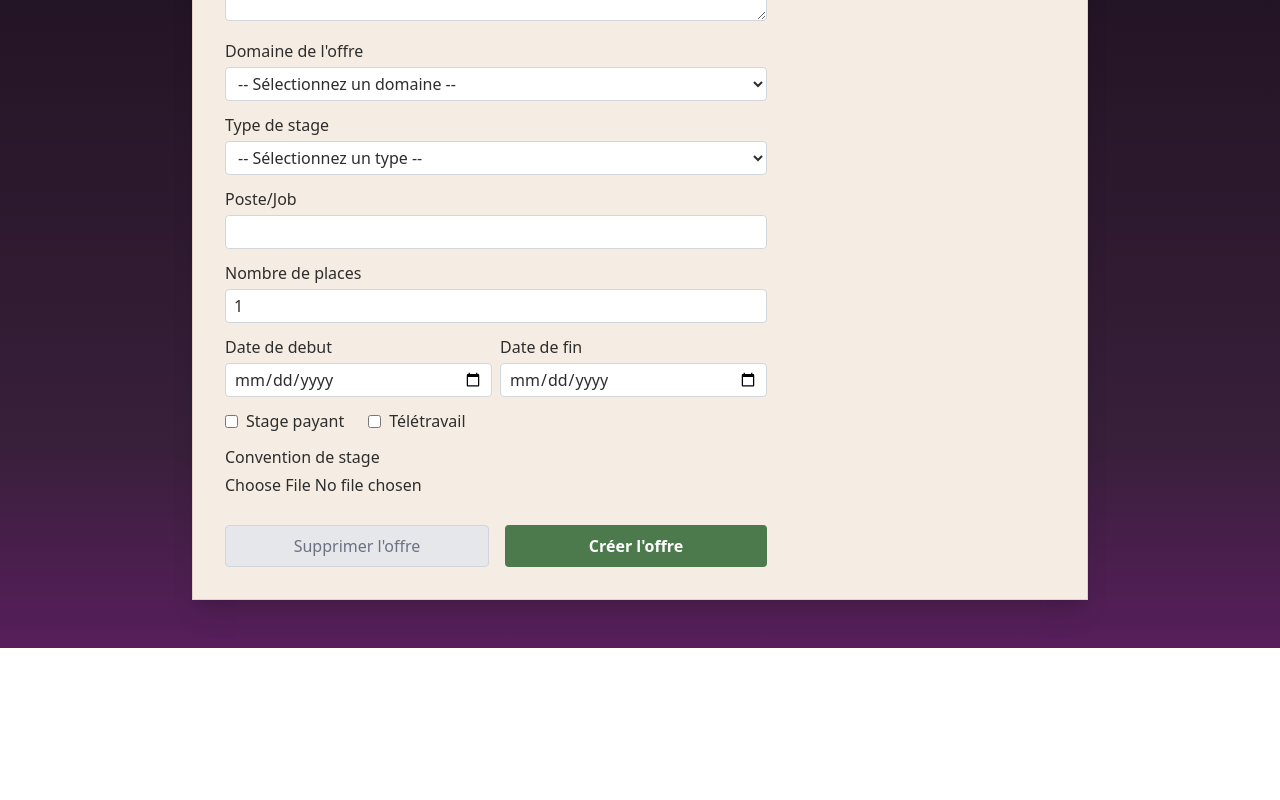
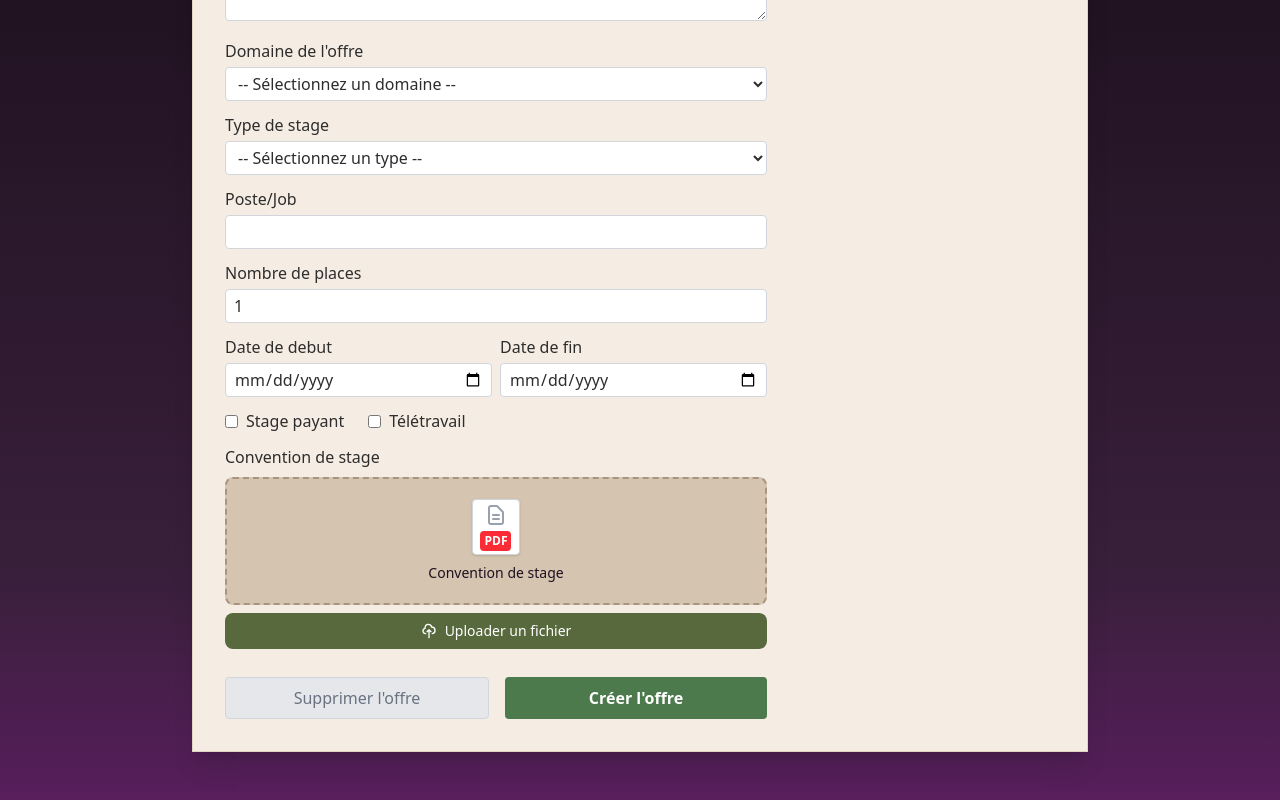
Before and after one commit to kengnidoriane/InternshipManagmentSystem_React, a React (Vite) app: page /entreprise/creer-offre in a window 1280 px wide. Shown: the part 436-1236 px from the top of the page. Before the commit the page ends 1084 px from the top, so only its background shows below. Built offline with nearby package versions, Linux system fonts and the light colour scheme; no server answers; sample sign-in values are in the browser's storage.

Commit message:
fix upload convention for enterprise

```diff
--- a/src/components/CreerOffreEntreprise.tsx
+++ b/src/components/CreerOffreEntreprise.tsx
@@ -285,13 +285,38 @@ const CreerOffreEntreprise: React.FC = () => {
                 </label>
               </div>
               <label className="font-medium">Convention de stage
-                <input id="pdfConvention" type="file" accept="application/pdf" onChange={handleFileChange} className="block mt-1" />
-                {pdfConvention && (
-                  <div className="mt-2 flex items-center gap-2">
-                    <img src="/pdf-icon.png" alt="PDF" className="w-12 h-12 object-contain border" />
-                    <span className="text-xs">{pdfConvention.name}</span>
+                <div className="mt-2">
+                  <div className="bg-[#d4c4b0] rounded-lg p-4 h-32 flex flex-col items-center justify-center border-2 border-dashed border-[#a89580]">
+                    <input
+                      id="pdfConvention"
+                      type="file"
+                      accept="application/pdf"
+                      onChange={handleFileChange}
+                      className="hidden"
+                    />
+                    <div className="cursor-pointer flex flex-col items-center" onClick={() => document.getElementById('pdfConvention')?.click()}>
+                      <div className="w-12 h-14 bg-white rounded border border-gray-300 flex flex-col items-center justify-center mb-2 shadow-sm">
+                        <svg className="w-6 h-6 text-gray-400 mb-1" fill="none" stroke="currentColor" viewBox="0 0 24 24">
+                          <path strokeLinecap="round" strokeLinejoin="round" strokeWidth={2} d="M9 12h6m-6 4h6m2 5H7a2 2 0 01-2-2V5a2 2 0 012-2h5.586a1 1 0 01.707.293l5.414 5.414a1 1 0 01.293.707V19a2 2 0 01-2 2z" />
+                        </svg>
+                        <div className="bg-red-500 text-white text-xs px-1 py-0.5 rounded font-bold">PDF</div>
+                      </div>
+                      <span className="text-sm text-[var(--color-dark)] font-medium text-center">
+                        {pdfConvention ? pdfConvention.name : 'Convention de stage'}
+                      </span>
+                    </div>
                   </div>
-                )}
+                  <button
+                    type="button"
+                    onClick={() => document.getElementById('pdfConvention')?.click()}
+                    className="w-full mt-2 bg-[var(--color-vert)] text-white py-2 px-4 rounded-lg font-medium hover:bg-[#6b7d4b] transition flex items-center justify-center gap-2 text-sm"
+                  >
+                    <svg className="w-4 h-4" fill="none" stroke="currentColor" viewBox="0 0 24 24">
+                      <path strokeLinecap="round" strokeLinejoin="round" strokeWidth={2} d="M7 16a4 4 0 01-.88-7.903A5 5 0 1115.9 6L16 6a5 5 0 011 9.9M15 13l-3-3m0 0l-3 3m3-3v12" />
+                    </svg>
+                    Uploader un fichier
+                  </button>
+                </div>
               </label>
               {!showPreview && error && <div className="text-red-600 text-xs font-medium bg-red-50 border border-red-200 rounded px-3 py-2 mt-2">{error}</div>}
               {success && <div className="text-green-700 text-xs font-medium bg-green-50 border border-green-200 rounded px-3 py-2 mt-2">Votre offre a bien été envoyée !</div>}
```
